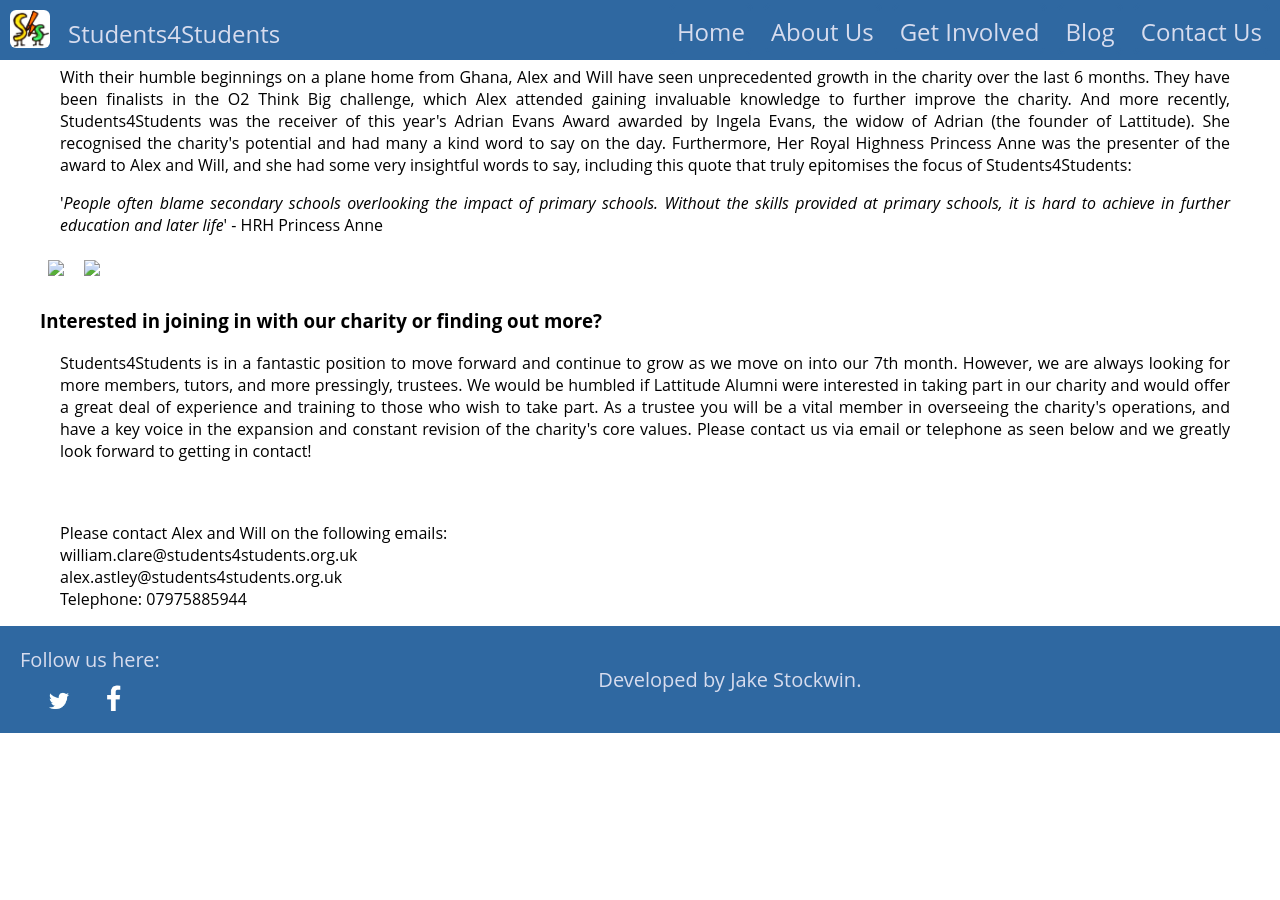
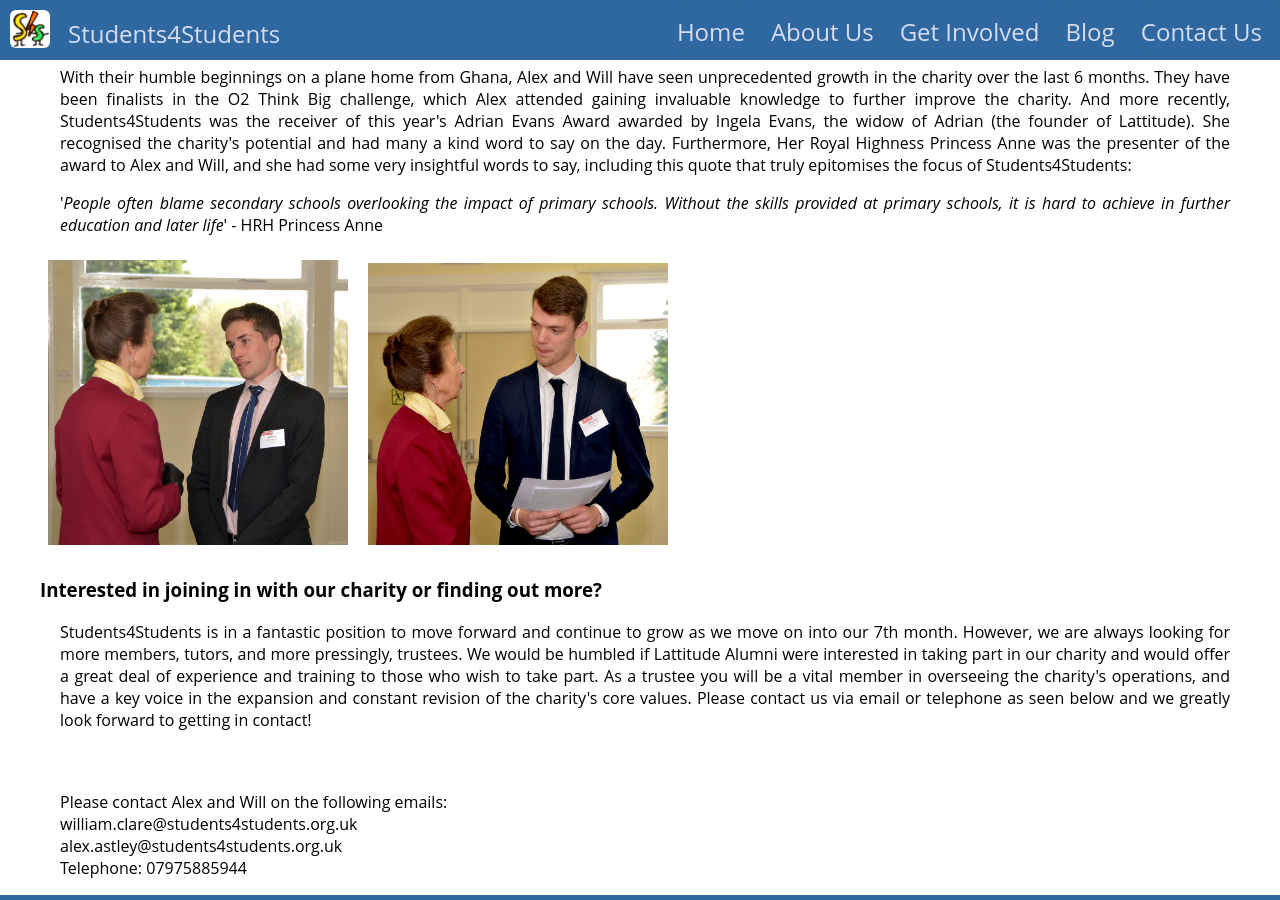
Before and after one commit to aissibolga/studen, a Jekyll site: the page built from news/_posts/2015-05-06-lattitude-alumni-newsletter.html, in a window 1280 px wide and 900 px high, scrolled down 318 px. Built offline with Jekyll 4.4.1, drawn with Linux system fonts in a browser that asks for light colours; nearby versions of some CDN libraries; before the commit the page ends 1051 px from its top, so only the background shows below that.

Commit message:
Fixed missing images

```diff
--- a/blog/_posts/2015-04-26-tutor-training.html
+++ b/blog/_posts/2015-04-26-tutor-training.html
@@ -3,7 +3,7 @@
 category: blog
 ---
 <p>On Saturday afternoon, the Students4Students team gathered with our inaugural tutors for our first exciting day of training. Lead by the lovely Debi, we learnt a number of teaching techniques to help children to pick up key concepts, and to manage the emotional problems that can often accompany low academic achievement.
-</p><img src="/images/homepage.jpg"><p>
+</p><img src="/images/page/tutor3.jpg"><p>
 The day began with a good dose of science, which helped to provide a real insight into the negative effects of stress on not just mental, but physical health, and the best ways to help struggling students to manage these problems. Just as many students resent the exhausted 'get more sleep and eat better' advice, children struggling in school are also unlikely to be much enamoured with this kind of talk! We learnt about breaking down problems that are stressful into manageable chunks, setting positive goals and writing down positive actions to take in order to overcome stressful situations. It was all very intuitive, and useful not just as part of tutoring, but for managing our own workloads and stress levels as well.
 </p><p>
 We then moved on to teaching techniques, and cutting-edge research into the best ways to help struggling students to take ownership over their work and achievement, and help them to feel proud of their hard work. We worked on 'breaking the cloud' to understand the links and assumptions behind different problems one by one, breaking what first seemed like a tangled mess of issues into manageable and understandable chunks. Along with two other techniques, and more resources than I can count, our tutors are now well equipped with the tools they need to help students to overcome the challenges they face not just in school, but in life.
--- a/news/_posts/2015-05-06-lattitude-alumni-newsletter.html
+++ b/news/_posts/2015-05-06-lattitude-alumni-newsletter.html
@@ -13,8 +13,8 @@
 </p><p>
 '<i>People often blame secondary schools overlooking the impact of primary schools. Without the skills provided at primary schools, it is hard to achieve in further education and later life</i>' - HRH Princess Anne</p>
 
-  <img src="/images/princessroyal.jpg" style="max-width: 300px; float: initial;">
-  <img src="/images/princessroyal2.jpg" style="max-width: 300px; float: initial;">
+  <img src="/images/people/princessroyal.jpg" style="max-width: 300px; float: initial;">
+  <img src="/images/people/princessroyal2.jpg" style="max-width: 300px; float: initial;">
 <br>
 
 <h3>
```
